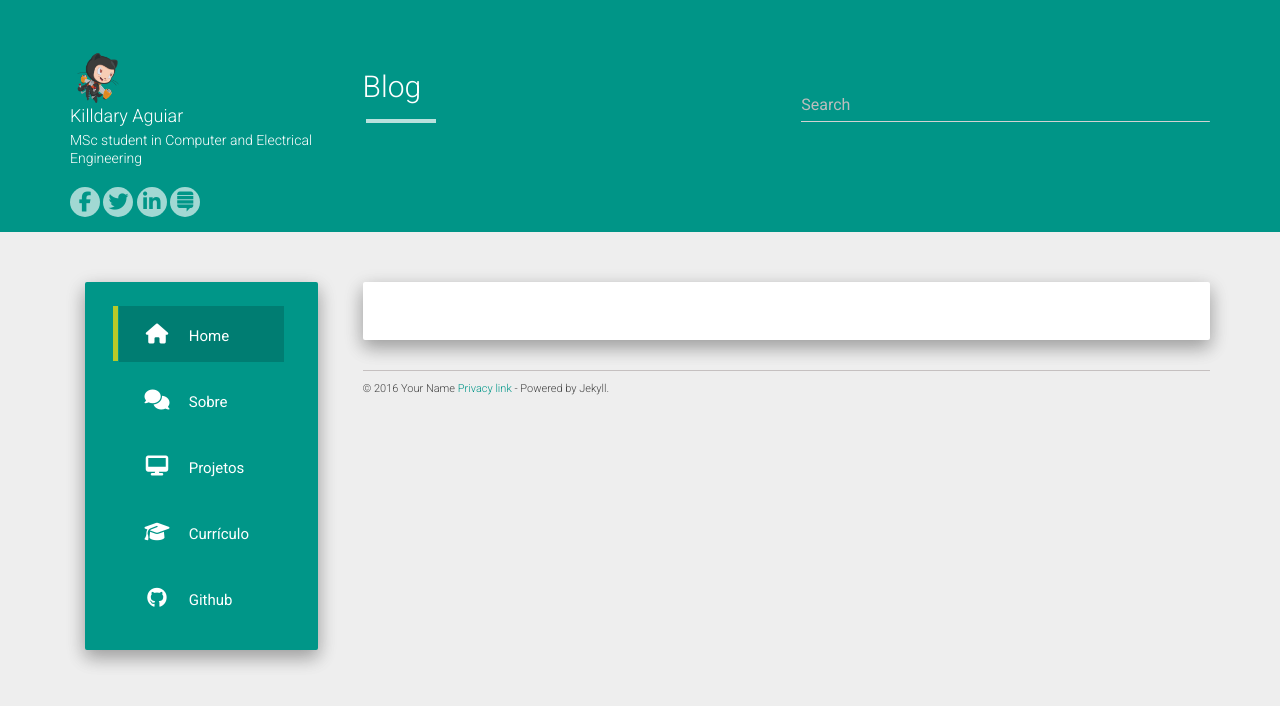
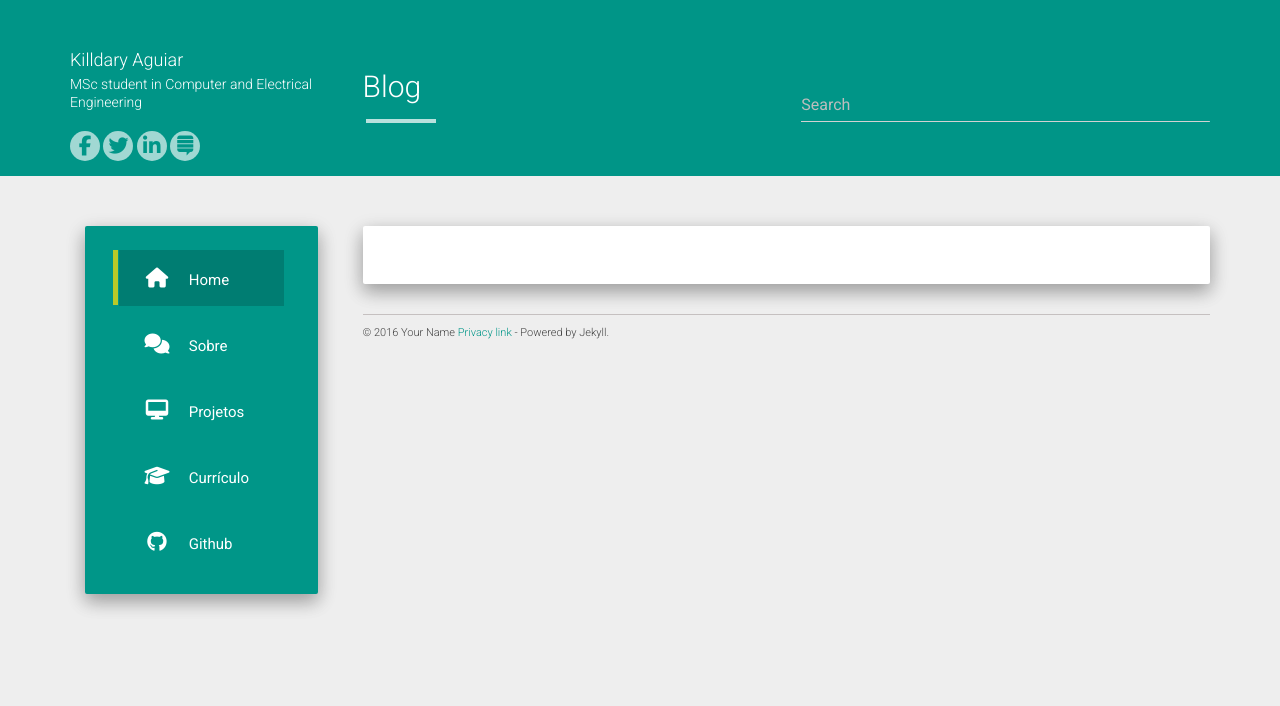
Before and after one commit to killdary/killdary.github.io, a Jekyll site: the page built from index.md, in a window 1280 px wide. Shown: the top 706 px of the page. Built offline with Jekyll 4.4.1, drawn with Linux system fonts in a browser that asks for light colours; nearby versions of some CDN libraries; the list of posts is cut into pages by our own code.

Commit message:
Update header.html

```diff
--- a/_includes/header.html
+++ b/_includes/header.html
@@ -2,9 +2,9 @@
       <div class="container">
         <div class="row">
           <div class="col-md-3 col-sm-4 col-xs-12">
-            <div class="row-picture">
+ <!--            <div class="row-picture">
               <img id="about" class="logo-img" src="{{ site.logo }}" height="75px" width="75px">
-            </div>
+            </div> -->
             <div class="row-details">
               <h4 class="list-group-item-heading">{{ site.author }}</h4>
               <p class="list-group-item-text">{{ site.about }}</p>
```
